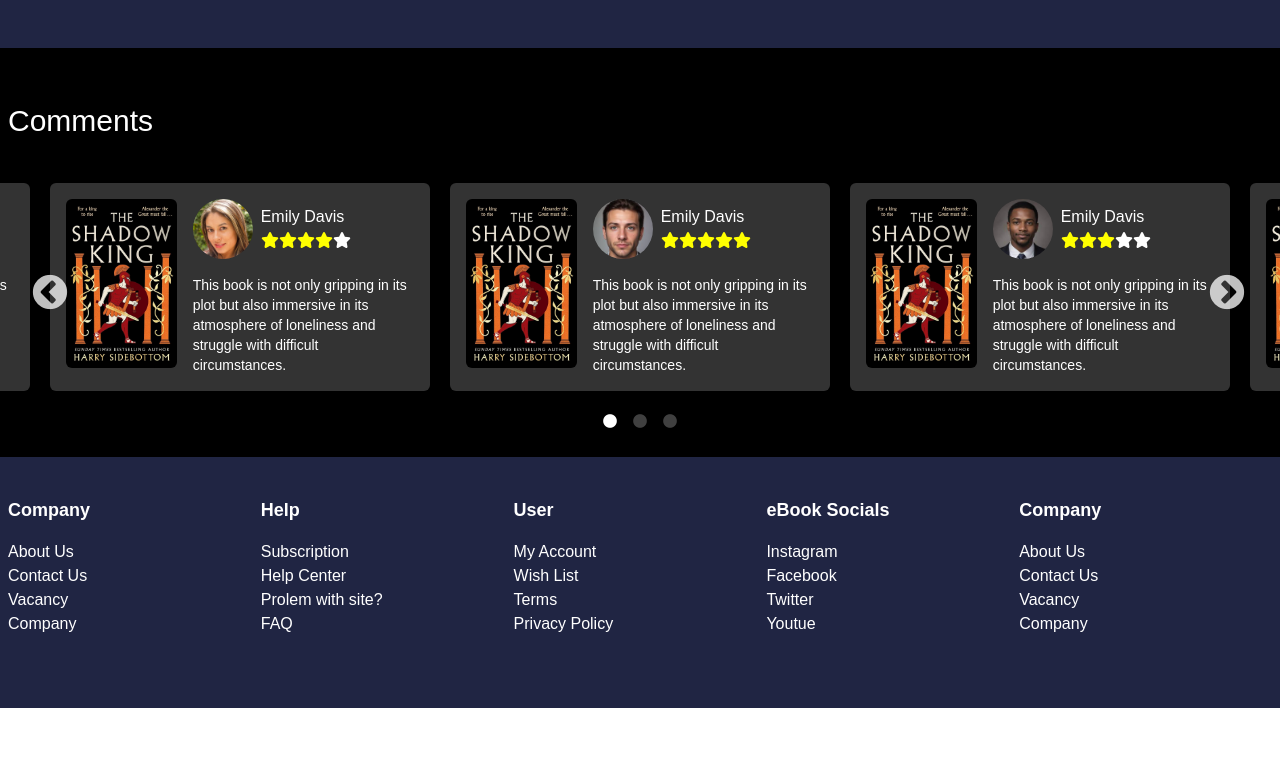
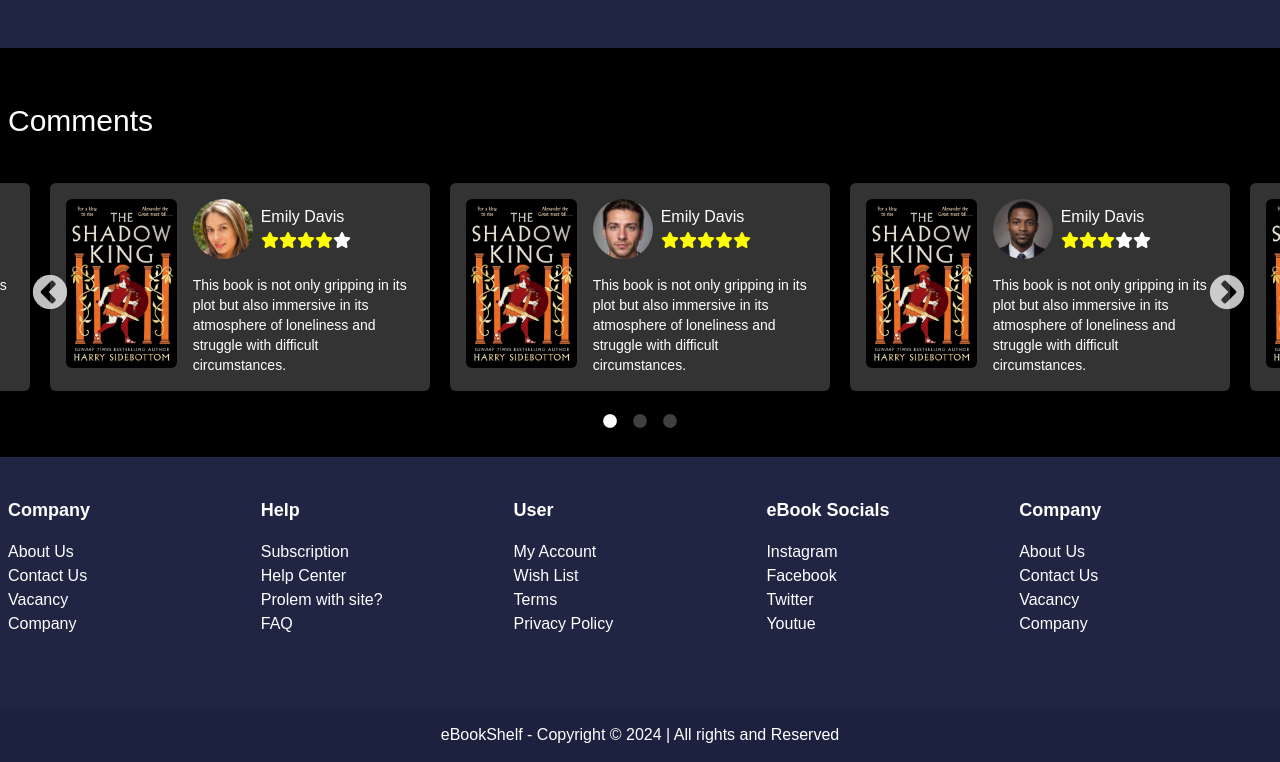
Before and after one commit to ashikurrahmanbd/ebookshelf-web, a React (Vite) app: page / in a window 1280 px wide. Shown: the part 5132-5894 px from the top of the page. Before the commit the page ends 5840 px from the top, so only its background shows below. Built offline with nearby package versions, Linux system fonts and the light colour scheme; a web font is replaced by a local one.

Commit message:
Footer bottom has been added

```diff
--- a/src/pages/homepage/HomePage.jsx
+++ b/src/pages/homepage/HomePage.jsx
@@ -2,6 +2,7 @@ import AboutUs from "./sections/AboutUs"
 import BookCategory from "./sections/BookCategory"
 import Comments from "./sections/comments"
 import CreateAccount from "./sections/CreateAccount"
+import FooterBottom from "./sections/FooterBottom"
 import FooterTop from "./sections/FooterTop"
 import Hero from "./sections/Hero"
 import MostPopularBooks from "./sections/MostPopularBooks"
@@ -25,6 +26,7 @@ const HomePage = () => {
             <AboutUs />
             <Comments />
             <FooterTop />
+            <FooterBottom />
         </div>
 
     )
--- /dev/null
+++ b/src/pages/homepage/sections/FooterBottom.jsx
@@ -0,0 +1,16 @@
+
+
+const FooterBottom = () => {
+
+    return (
+        <div className="footer-bottom bg-secondary py-[15px] text-white text-center">
+            <div className="container mx-auto px-4 sm:px-2">
+                <div className="footer-bottom-elements">
+                    <p>eBookShelf - Copyright &copy; 2024 | All rights and Reserved</p>
+                </div>
+            </div>
+        </div>
+    )
+}
+
+export default FooterBottom
```
